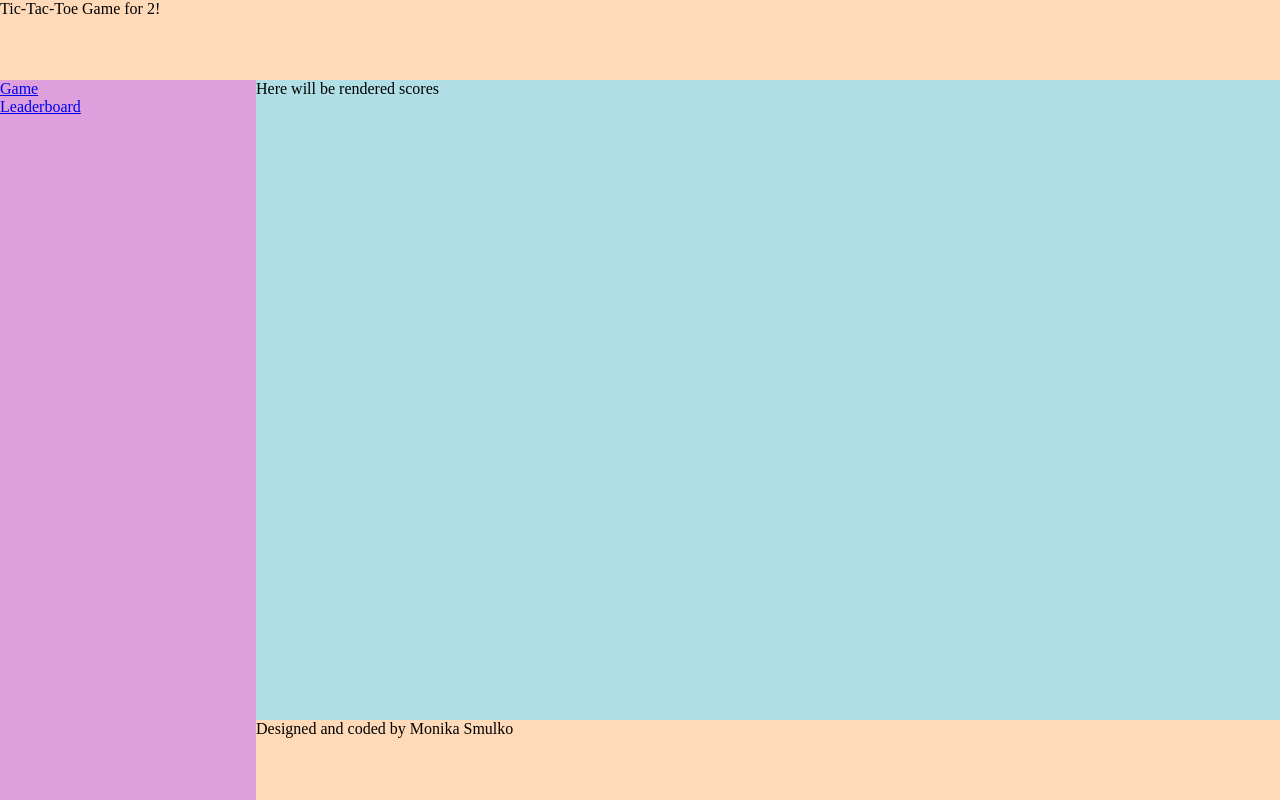
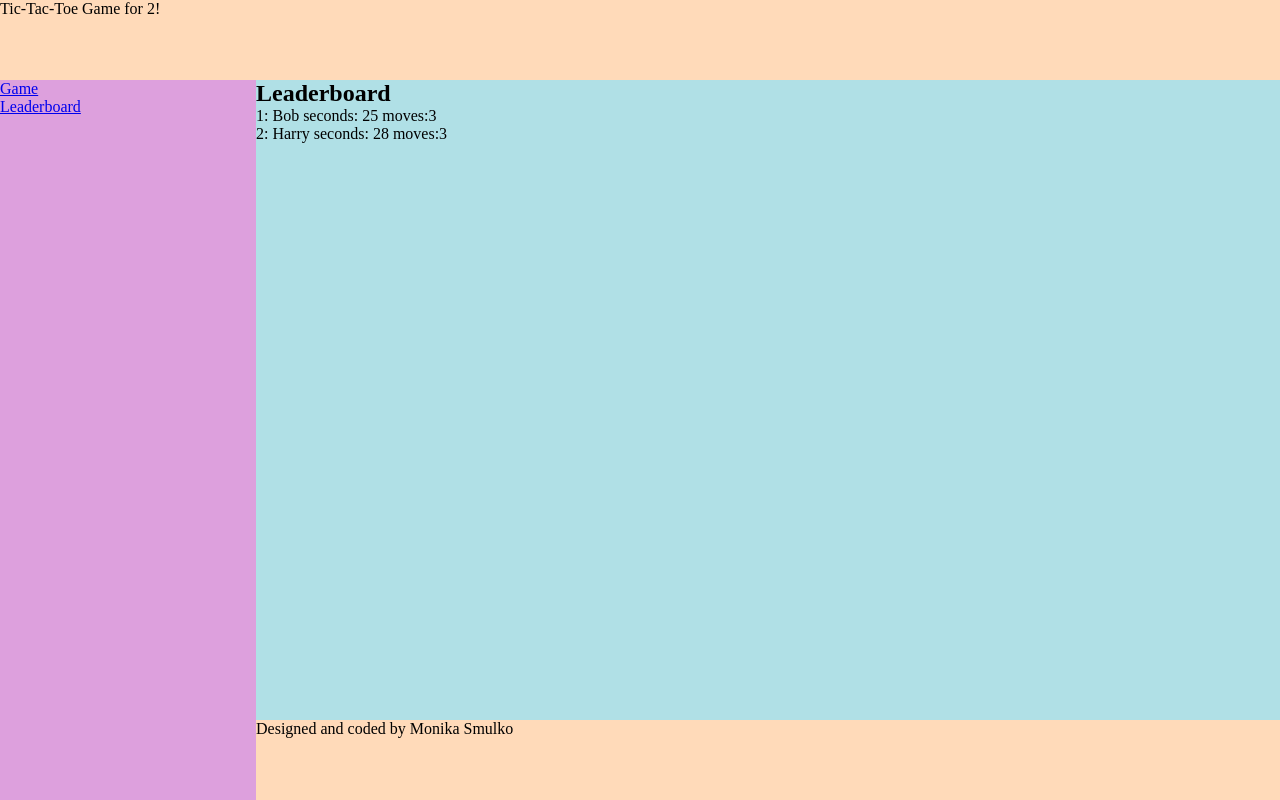
Before and after one commit to mosmulko/Tic-tac-toe, a React (Create React App) app: page /leaderboard in a window 1280 px wide. Built offline with nearby package versions, Linux system fonts and the light colour scheme.

Commit message:
Add rudimentary UI and selector to Leaderboard

```diff
--- a/src/features/Leaderboard/Leaderboard.js
+++ b/src/features/Leaderboard/Leaderboard.js
@@ -1,7 +1,20 @@
 import React from "react";
+import { useSelector } from "react-redux";
+import { selectScores } from "../../app/reducers/scoresSlice";
 
 function Leaderboard() {
-  return <div>Here will be rendered scores</div>;
+  const scores = useSelector(selectScores);
+  return (
+    <div>
+      <h2>Leaderboard</h2>
+      {scores.map((player, i) => (
+        <div>
+          {i + 1}: {player.name} seconds: {player.seconds} moves:
+          {player.moves}
+        </div>
+      ))}
+    </div>
+  );
 }
 
 export default Leaderboard;
```
